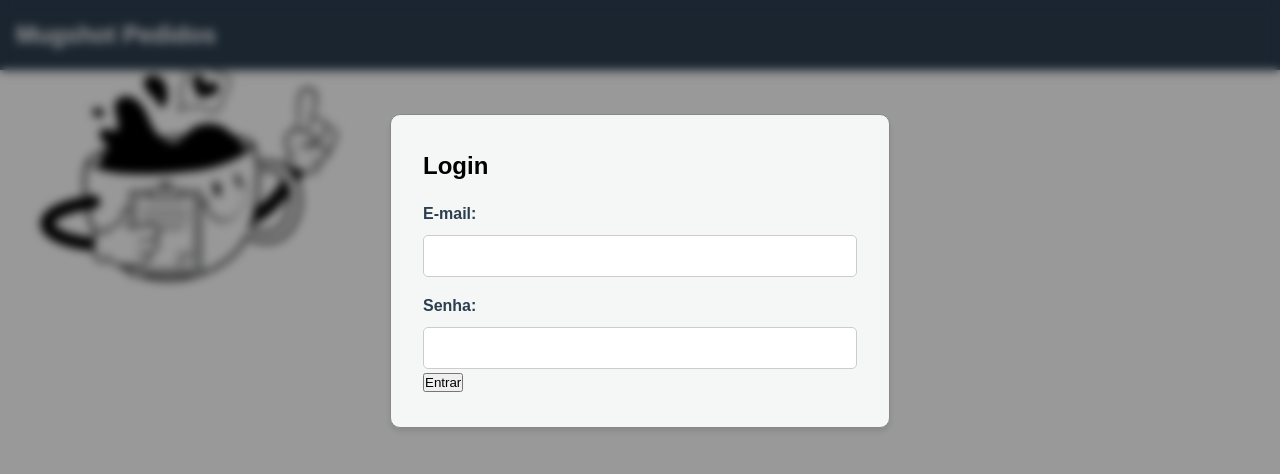
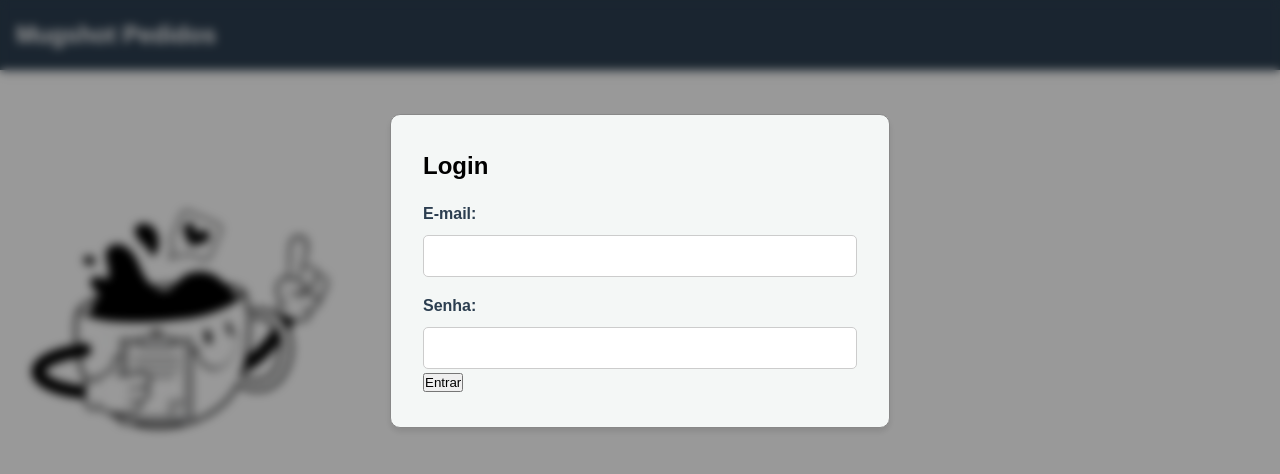
Before and after one commit to RudeNero/pedidos, a plain HTML site: page index.html in a window 1280 px wide. Drawn offline with Linux system fonts and the light colour scheme; no server answers.

Commit message:
adjust 7

```diff
--- a/style.css
+++ b/style.css
@@ -20,7 +20,7 @@ background-color: var(--bg-color);
 line-height: 1.6;
 background-image: url(./Mug.png);
 background-repeat: no-repeat;
-background-position: left top;
+background-position: -1% -90%;
 background-size: 30%;
 }
 
```
